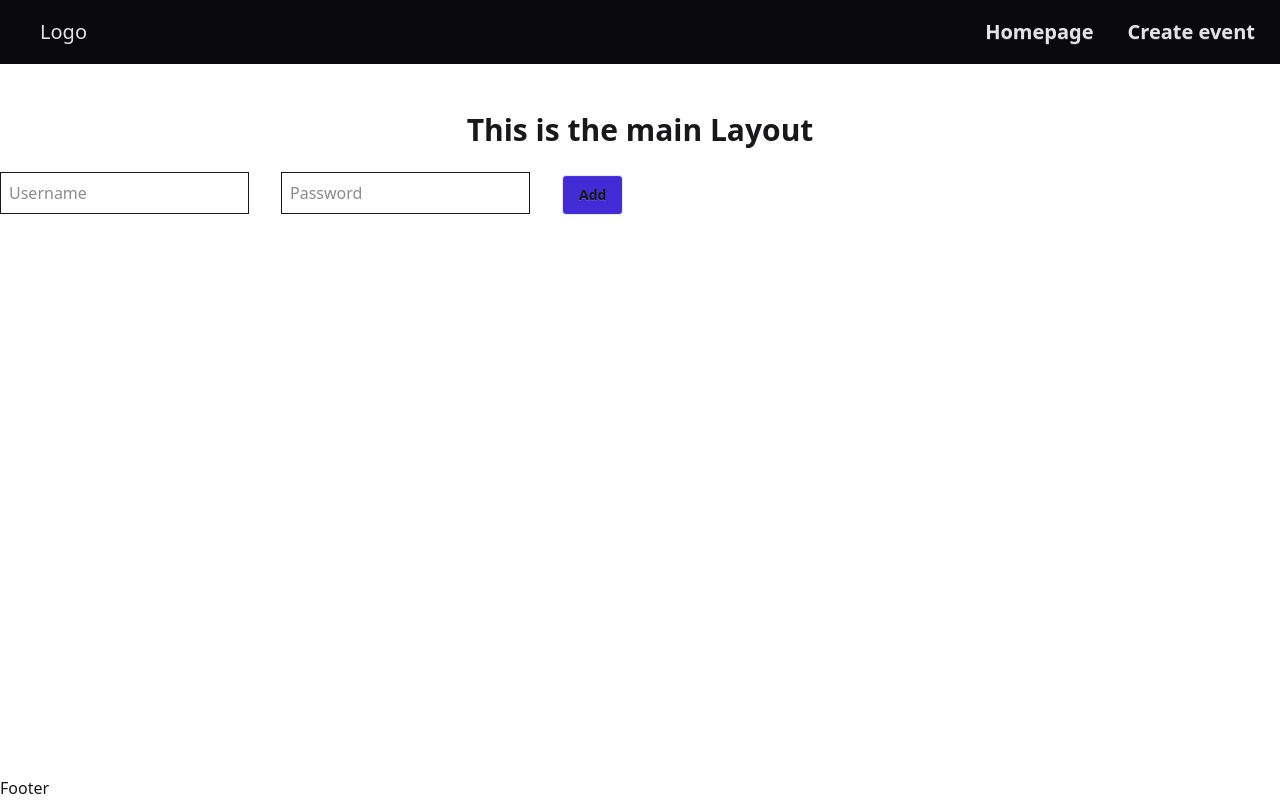
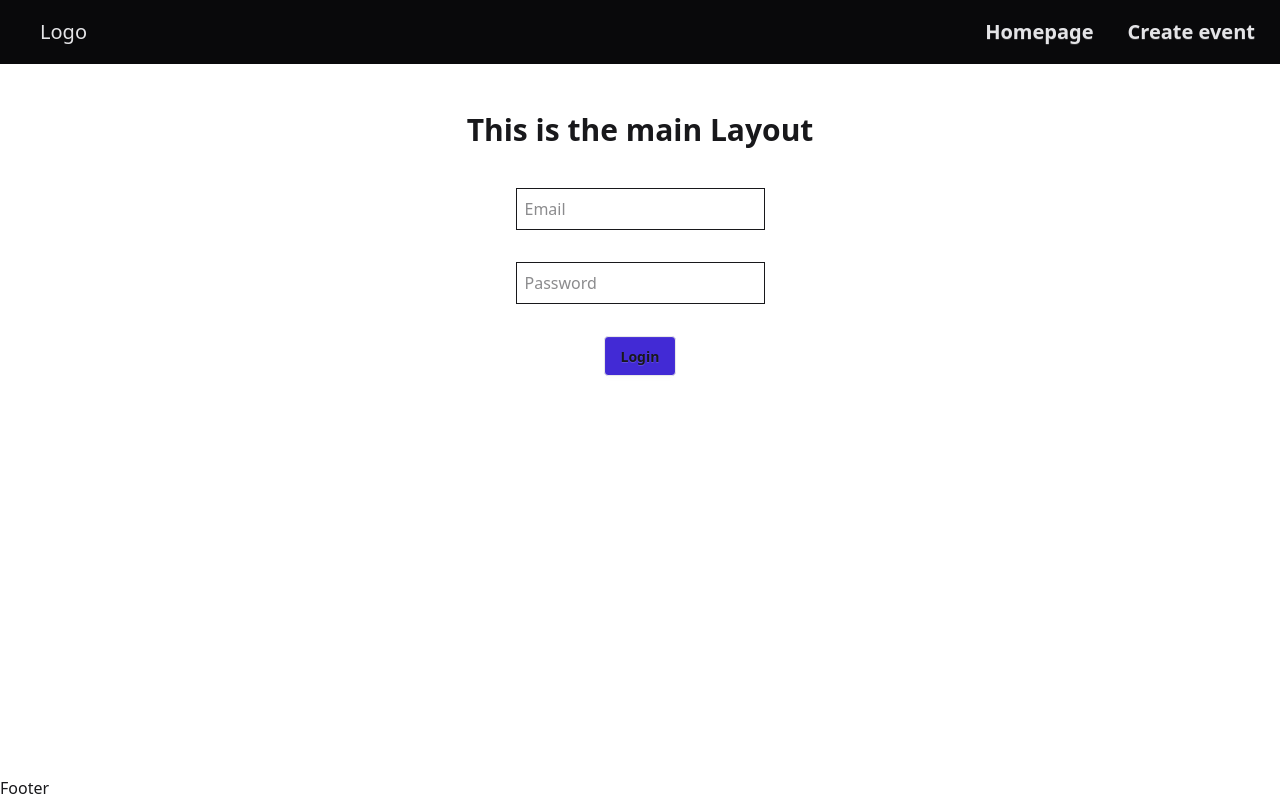
Before and after one commit to ifoca/wbs-events-scheduler, a React (Vite) app: page /login in a window 1280 px wide. Built offline with nearby package versions, Linux system fonts and the light colour scheme.

Commit message:
add auth state, save token to local storage

```diff
--- a/src/components/Navbar.jsx
+++ b/src/components/Navbar.jsx
@@ -1,5 +1,15 @@
 import { NavLink } from 'react-router-dom';
+import useAuth from '../contexts/AuthContext';
+import { removeItemFromLocalStorage } from '../utils/shared';
+
 function Navbar() {
+  const { auth, setAuth } = useAuth();
+
+  const handleLogout = () => {
+    setAuth(null);
+    removeItemFromLocalStorage('access_token');
+  };
+
   return (
     <nav className="mb-8">
       <div className="bg-neutral text-neutral-content">
@@ -14,6 +24,11 @@ function Navbar() {
             <div className="btn btn-ghost text-xl">
               <NavLink to={'/create'}>Create event</NavLink>
             </div>
+            {auth && (
+              <div onClick={handleLogout} className="btn btn-ghost text-xl">
+                <NavLink to={'/login'}>Logout</NavLink>
+              </div>
+            )}
           </div>
         </nav>
       </div>
--- a/src/contexts/AuthState.jsx
+++ b/src/contexts/AuthState.jsx
@@ -2,7 +2,7 @@ import { AuthContext } from './AuthContext';
 import { useState } from 'react';
 
 function AuthState({ children }) {
-  const [auth, setAuth] = useState([]);
+  const [auth, setAuth] = useState(localStorage.getItem('access_token'));
   console.log(auth);
   return <AuthContext value={{ auth, setAuth }}>{children}</AuthContext>;
 }
--- a/src/pages/SignIn.jsx
+++ b/src/pages/SignIn.jsx
@@ -1,26 +1,65 @@
-function SignIn() {
+import { login } from '../utils/shared';
+import useAuth from '../contexts/AuthContext';
+import { useNavigate } from 'react-router-dom';
+
+const SignIn = () => {
+  const { auth, setAuth } = useAuth();
+  const navigate = useNavigate();
+
+  const handleLogin = async (e) => {
+    e.preventDefault();
+    try {
+      const email = e.target.elements.email.value;
+      const password = e.target.elements.password.value;
+      if (!email || !password) {
+        throw new Error('Missing credentials');
+      }
+      const userData = await login(email, password);
+      console.log('Logged in:', userData);
+      localStorage.setItem('access_token', userData.token);
+      setAuth(userData.token);
+      navigate('/');
+    } catch (error) {
+      console.log('Login failed', error);
+    }
+  };
+
   return (
     <div>
-      <form className="pt-2">
+      {auth ? (
+        <div className="flex flex-col gap-8 items-center m-4 p-4">
+          <div>
+            <p className="font-normal text-lg">You are already logged in</p>
+          </div>
+          <button className="btn bg-primary p-2" onClick={() => navigate('/')}>
+            Go to homepage
+          </button>
+        </div>
+      ) : (
+        <form onSubmit={handleLogin} className="flex flex-col gap-8 items-center m-4 p-4">
           <input
-          name="username"
+            id="email"
+            email="email"
             type="text"
-          placeholder="Username"
-          className="p-2 border mr-8"
+            placeholder="Email"
+            className="p-2 border"
+            required
           ></input>
           <input
             name="password"
             type="password"
             placeholder="Password"
-          className="p-2 border mr-8"
+            className="p-2 border"
+            id="password"
+            required
           ></input>
-
           <button className="btn bg-primary" type="submit">
-          Add
+            Login
           </button>
         </form>
+      )}
     </div>
   );
-}
+};
 
 export default SignIn;
--- a/src/utils/shared.js
+++ b/src/utils/shared.js
@@ -1,14 +1,39 @@
 // functions which can be re-used across the project,
 // such as add / remove from the local storage
 
-// Create function to login using some existing credentials
+export const getItemFromLocalStorage = (item) => {
+  return JSON.parse(localStorage.getItem(item)) || [];
+};
 
-// this can be re-used in a contexts component,
-// to share the bearer totken
+export const addToLocalStorage = (existingItem, newData) => {
+  const updatedLocalStorage = [...getItemFromLocalStorage(existingItem), newData];
+  localStorage.setItem(existingItem, JSON.stringify(updatedLocalStorage));
+};
 
-// email
-// :
-// "alice@example.com"
-// password
-// :
-// "12345678"
+export const removeItemFromLocalStorage = (item) => {
+  localStorage.removeItem(item);
+};
+
+export const login = async (email, pass) => {
+  try {
+    const res = await fetch('http://localhost:3001/api/auth/login', {
+      method: 'POST',
+      headers: {
+        'Content-type': 'application/json',
+      },
+      body: JSON.stringify({
+        email: email,
+        password: pass,
+      }),
+    });
+    if (!res.ok) {
+      throw new Error(`HTTP error! status: ${res.status}`);
+    }
+    const data = await res.json();
+    console.log(data);
+    return data;
+  } catch (err) {
+    console.error('Login failed:', err);
+    throw err;
+  }
+};
```
Lines whose indentation alone changed are shown as unchanged.
